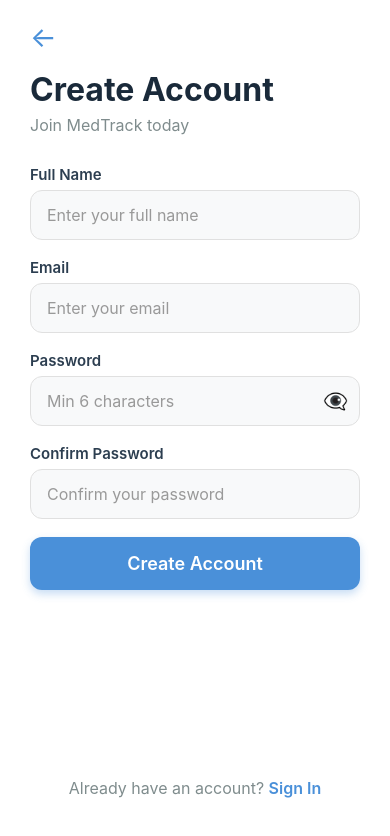
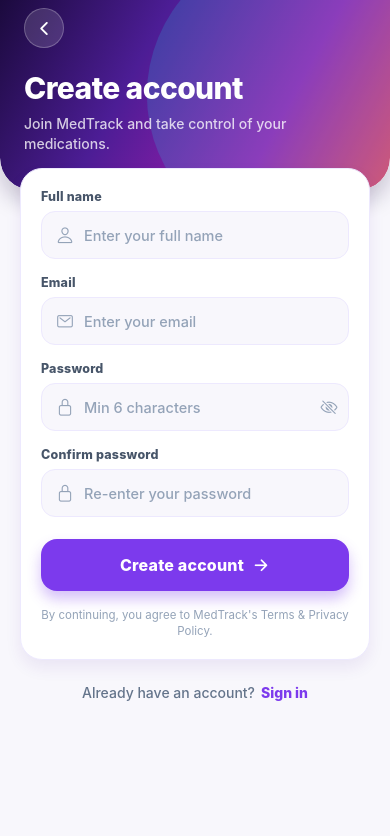
Before and after one commit to asandamathomoyi1/COMMIT-CREW, a React Native app: screen /SignUp in a window 390 px wide. Shown: the top 836 px of the page. Built offline with nearby package versions, Linux system fonts and the light colour scheme; no server answers.

Commit message:
Update SignupScreen UI

```diff
--- a/screens/SignupScreen.js
+++ b/screens/SignupScreen.js
@@ -1,4 +1,4 @@
-import React, { useState } from 'react';
+import React, { useState, useEffect, useRef } from 'react';
 import {
   View,
   Text,
@@ -7,11 +7,33 @@
   StyleSheet,
   KeyboardAvoidingView,
   Platform,
-  Alert,
   ActivityIndicator,
-  ScrollView
+  ScrollView,
+  StatusBar,
+  Animated,
+  Easing,
 } from 'react-native';
 import { SafeAreaView } from 'react-native-safe-area-context';
+import { LinearGradient } from 'expo-linear-gradient';
+import { Ionicons } from '@expo/vector-icons';
+
+const C = {
+  deep: '#1B0A3D',
+  violet: '#4C1D95',
+  magenta: '#A21CAF',
+  rose: '#F43F5E',
+  primary: '#7C3AED',
+  primaryDark: '#5B21B6',
+  ink: '#0B1220',
+  inkSoft: '#475569',
+  inkMuted: '#64748B',
+  inkFaint: '#94A3B8',
+  line: '#EDE9FE',
+  surface: '#FFFFFF',
+  bg: '#F8F7FC',
+  danger: '#DC2626',
+  dangerSoft: '#FEF2F2',
+};
 
 export default function SignupScreen({ navigation }) {
   const [fullName, setFullName] = useState('');
@@ -20,255 +42,320 @@
   const [confirmPassword, setConfirmPassword] = useState('');
   const [loading, setLoading] = useState(false);
   const [showPassword, setShowPassword] = useState(false);
+  const [errors, setErrors] = useState({});
 
-  const handleSignup = () => {
-    if (!fullName || !email || !password || !confirmPassword) {
-      Alert.alert('Error', 'Please fill in all fields');
-      return;
-    }
+  const headerFade = useRef(new Animated.Value(0)).current;
+  const headerRise = useRef(new Animated.Value(16)).current;
+  const formFade = useRef(new Animated.Value(0)).current;
+  const formRise = useRef(new Animated.Value(20)).current;
+  const bloom = useRef(new Animated.Value(0)).current;
 
-    if (password.length < 6) {
-      Alert.alert('Error', 'Password must be at least 6 characters');
-      return;
-    }
+  useEffect(() => {
+    Animated.parallel([
+      Animated.timing(headerFade, { toValue: 1, duration: 500, delay: 40, easing: Easing.out(Easing.cubic), useNativeDriver: true }),
+      Animated.timing(headerRise, { toValue: 0, duration: 500, delay: 40, easing: Easing.out(Easing.cubic), useNativeDriver: true }),
+    ]).start();
 
-    if (password !== confirmPassword) {
-      Alert.alert('Error', 'Passwords do not match');
-      return;
-    }
+    Animated.parallel([
+      Animated.timing(formFade, { toValue: 1, duration: 600, delay: 200, easing: Easing.out(Easing.cubic), useNativeDriver: true }),
+      Animated.timing(formRise, { toValue: 0, duration: 600, delay: 200, easing: Easing.out(Easing.cubic), useNativeDriver: true }),
+    ]).start();
+
+    Animated.loop(
+      Animated.sequence([
+        Animated.timing(bloom, { toValue: 1, duration: 7000, easing: Easing.inOut(Easing.ease), useNativeDriver: true }),
+        Animated.timing(bloom, { toValue: 0, duration: 7000, easing: Easing.inOut(Easing.ease), useNativeDriver: true }),
+      ])
+    ).start();
+  }, []);
+
+  const bloomX = bloom.interpolate({ inputRange: [0, 1], outputRange: [0, -40] });
+  const bloomY = bloom.interpolate({ inputRange: [0, 1], outputRange: [0, 30] });
+
+  const validate = () => {
+    const e = {};
+    if (!fullName.trim()) e.fullName = 'Full name is required.';
+    else if (fullName.trim().length < 2) e.fullName = 'Name is too short.';
+
+    if (!email.trim()) e.email = 'Email is required.';
+    else if (!/^[^\s@]+@[^\s@]+\.[^\s@]+$/.test(email.trim())) e.email = 'Enter a valid email address.';
+
+    if (!password) e.password = 'Password is required.';
+    else if (password.length < 6) e.password = 'Password must be at least 6 characters.';
+
+    if (!confirmPassword) e.confirmPassword = 'Please confirm your password.';
+    else if (password !== confirmPassword) e.confirmPassword = "Passwords don't match.";
+
+    setErrors(e);
+    return Object.keys(e).length === 0;
+  };
+
+  const handleSignup = async () => {
+    if (!validate()) return;
 
     setLoading(true);
-    setTimeout(() => {
+    try {
+      // 🔌 TODO: Replace this block with real auth (Firebase, Supabase, etc.)
+      // Example with Firebase:
+      //   import { createUserWithEmailAndPassword } from 'firebase/auth';
+      //   import { auth } from '../firebase/config';
+      //   await createUserWithEmailAndPassword(auth, email.trim(), password);
+      await new Promise((r) => setTimeout(r, 900));
+      navigation.replace('Home');
+    } catch (err) {
+      setErrors({ form: err.message || 'Signup failed. Please try again.' });
+    } finally {
       setLoading(false);
-      Alert.alert(
-        'Success!',
-        'Account created successfully!',
-        [
-          {
-            text: 'Go to Home',
-            onPress: () => navigation.replace('Home')
     }
-        ]
-      );
-    }, 1500);
+  };
+
+  const clearError = (field) => {
+    if (errors[field]) setErrors((prev) => ({ ...prev, [field]: undefined }));
   };
 
   return (
-    <SafeAreaView style={styles.container}>
-      <KeyboardAvoidingView
-        style={styles.keyboardView}
-        behavior={Platform.OS === 'ios' ? 'padding' : 'height'}
-      >
+    <View style={styles.container}>
+      <StatusBar barStyle="light-content" translucent backgroundColor="transparent" />
+
+      <KeyboardAvoidingView style={styles.keyboardView} behavior={Platform.OS === 'ios' ? 'padding' : undefined}>
         <ScrollView
           showsVerticalScrollIndicator={false}
           contentContainerStyle={styles.scrollContent}
+          keyboardShouldPersistTaps="handled"
         >
-          <View style={styles.innerContainer}>
+          <Animated.View style={{ opacity: headerFade, transform: [{ translateY: headerRise }] }}>
+            <View style={styles.headerWrap}>
+              <LinearGradient
+                colors={[C.deep, C.violet, C.magenta, C.rose]}
+                locations={[0, 0.35, 0.7, 1]}
+                start={{ x: 0.05, y: 0 }}
+                end={{ x: 0.95, y: 1 }}
+                style={styles.headerGradient}
+              >
+                <Animated.View
+                  pointerEvents="none"
+                  style={[styles.bloom, { transform: [{ translateX: bloomX }, { translateY: bloomY }] }]}
+                />
+                <SafeAreaView edges={['top']} style={styles.headerSafe}>
                   <TouchableOpacity
+                    onPress={() => navigation.goBack()}
                     style={styles.backButton}
-              onPress={() => navigation.goBack()}
+                    activeOpacity={0.7}
+                    accessibilityLabel="Go back"
                   >
-              <Text style={styles.backButtonText}>←</Text>
+                    <Ionicons name="chevron-back" size={20} color="#FFFFFF" />
                   </TouchableOpacity>
+                  <Text style={styles.title}>Create account</Text>
+                  <Text style={styles.subtitle}>Join MedTrack and take control of your medications.</Text>
+                </SafeAreaView>
+              </LinearGradient>
+            </View>
+          </Animated.View>
 
-            <View style={styles.header}>
-              <Text style={styles.title}>Create Account</Text>
-              <Text style={styles.subtitle}>Join MedTrack today</Text>
+          <Animated.View style={[styles.formWrap, { opacity: formFade, transform: [{ translateY: formRise }] }]}>
+            <View style={styles.formCard}>
+              {errors.form ? (
+                <View style={styles.formError}>
+                  <Ionicons name="alert-circle" size={16} color={C.danger} />
+                  <Text style={styles.formErrorText}>{errors.form}</Text>
                 </View>
+              ) : null}
 
-            <View style={styles.form}>
+              {/* Full name */}
               <View style={styles.inputContainer}>
-                <Text style={styles.label}>Full Name</Text>
+                <Text style={styles.label}>Full name</Text>
+                <View style={[styles.inputWrap, errors.fullName && styles.inputWrapError]}>
+                  <Ionicons name="person-outline" size={18} color={errors.fullName ? C.danger : C.inkFaint} />
                   <TextInput
                     style={styles.input}
                     placeholder="Enter your full name"
-                  placeholderTextColor="#999"
+                    placeholderTextColor={C.inkFaint}
                     value={fullName}
-                  onChangeText={setFullName}
+                    onChangeText={(t) => { setFullName(t); clearError('fullName'); }}
+                    autoCapitalize="words"
                   />
                 </View>
+                {errors.fullName ? <Text style={styles.errorText}>{errors.fullName}</Text> : null}
+              </View>
 
+              {/* Email */}
               <View style={styles.inputContainer}>
                 <Text style={styles.label}>Email</Text>
+                <View style={[styles.inputWrap, errors.email && styles.inputWrapError]}>
+                  <Ionicons name="mail-outline" size={18} color={errors.email ? C.danger : C.inkFaint} />
                   <TextInput
                     style={styles.input}
                     placeholder="Enter your email"
-                  placeholderTextColor="#999"
+                    placeholderTextColor={C.inkFaint}
                     value={email}
-                  onChangeText={setEmail}
+                    onChangeText={(t) => { setEmail(t); clearError('email'); }}
                     keyboardType="email-address"
                     autoCapitalize="none"
                     autoCorrect={false}
                   />
                 </View>
+                {errors.email ? <Text style={styles.errorText}>{errors.email}</Text> : null}
+              </View>
 
+              {/* Password */}
               <View style={styles.inputContainer}>
                 <Text style={styles.label}>Password</Text>
-                <View style={styles.passwordContainer}>
+                <View style={[styles.inputWrap, errors.password && styles.inputWrapError]}>
+                  <Ionicons name="lock-closed-outline" size={18} color={errors.password ? C.danger : C.inkFaint} />
                   <TextInput
-                    style={styles.passwordInput}
+                    style={styles.input}
                     placeholder="Min 6 characters"
-                    placeholderTextColor="#999"
+                    placeholderTextColor={C.inkFaint}
                     value={password}
-                    onChangeText={setPassword}
+                    onChangeText={(t) => { setPassword(t); clearError('password'); }}
                     secureTextEntry={!showPassword}
                   />
                   <TouchableOpacity
-                    style={styles.eyeButton}
                     onPress={() => setShowPassword(!showPassword)}
+                    hitSlop={{ top: 8, bottom: 8, left: 8, right: 8 }}
+                    accessibilityLabel={showPassword ? 'Hide password' : 'Show password'}
                   >
-                    <Text style={styles.eyeText}>{showPassword ? '👁️' : '👁️‍🗨️'}</Text>
+                    <Ionicons name={showPassword ? 'eye-outline' : 'eye-off-outline'} size={18} color={C.inkFaint} />
                   </TouchableOpacity>
                 </View>
+                {errors.password ? <Text style={styles.errorText}>{errors.password}</Text> : null}
               </View>
 
+              {/* Confirm password */}
               <View style={styles.inputContainer}>
-                <Text style={styles.label}>Confirm Password</Text>
+                <Text style={styles.label}>Confirm password</Text>
+                <View style={[styles.inputWrap, errors.confirmPassword && styles.inputWrapError]}>
+                  <Ionicons name="lock-closed-outline" size={18} color={errors.confirmPassword ? C.danger : C.inkFaint} />
                   <TextInput
                     style={styles.input}
-                  placeholder="Confirm your password"
-                  placeholderTextColor="#999"
+                    placeholder="Re-enter your password"
+                    placeholderTextColor={C.inkFaint}
                     value={confirmPassword}
-                  onChangeText={setConfirmPassword}
+                    onChangeText={(t) => { setConfirmPassword(t); clearError('confirmPassword'); }}
                     secureTextEntry={!showPassword}
                   />
                 </View>
+                {errors.confirmPassword ? <Text style={styles.errorText}>{errors.confirmPassword}</Text> : null}
+              </View>
 
               <TouchableOpacity
-                style={styles.signupButton}
+                style={[styles.signupButton, loading && styles.signupButtonDisabled]}
                 onPress={handleSignup}
                 disabled={loading}
+                activeOpacity={0.85}
               >
                 {loading ? (
-                  <ActivityIndicator color="#fff" size="small" />
+                  <ActivityIndicator color="#FFFFFF" size="small" />
                 ) : (
-                  <Text style={styles.signupButtonText}>Create Account</Text>
+                  <>
+                    <Text style={styles.signupButtonText}>Create account</Text>
+                    <Ionicons name="arrow-forward" size={18} color="#FFFFFF" />
+                  </>
                 )}
               </TouchableOpacity>
+
+              <Text style={styles.termsText}>
+                By continuing, you agree to MedTrack's Terms & Privacy Policy.
+              </Text>
             </View>
 
             <View style={styles.footer}>
-              <Text style={styles.footerText}>Already have an account? </Text>
-              <TouchableOpacity onPress={() => navigation.goBack()}>
-                <Text style={styles.loginLink}>Sign In</Text>
+              <Text style={styles.footerText}>Already have an account?</Text>
+              <TouchableOpacity
+                onPress={() => navigation.goBack()}
+                hitSlop={{ top: 8, bottom: 8, left: 8, right: 8 }}
+              >
+                <Text style={styles.loginLink}>Sign in</Text>
               </TouchableOpacity>
             </View>
-          </View>
+          </Animated.View>
         </ScrollView>
       </KeyboardAvoidingView>
-    </SafeAreaView>
+    </View>
   );
 }
 
 const styles = StyleSheet.create({
-  container: {
-    flex: 1,
-    backgroundColor: '#ffffff',
+  container: { flex: 1, backgroundColor: C.bg },
+  keyboardView: { flex: 1 },
+  scrollContent: { flexGrow: 1, paddingBottom: 32 },
+
+  headerWrap: {
+    borderBottomLeftRadius: 32,
+    borderBottomRightRadius: 32,
+    overflow: 'hidden',
+    shadowColor: '#1B0A3D',
+    shadowOffset: { width: 0, height: 12 },
+    shadowOpacity: 0.22,
+    shadowRadius: 22,
+    elevation: 8,
   },
-  keyboardView: {
-    flex: 1,
+  headerGradient: {
+    paddingBottom: 36,
+    overflow: 'hidden',
+    borderBottomLeftRadius: 32,
+    borderBottomRightRadius: 32,
   },
-  scrollContent: {
-    flexGrow: 1,
+  bloom: {
+    position: 'absolute',
+    width: 300, height: 300, borderRadius: 150,
+    backgroundColor: '#22D3EE', opacity: 0.18, top: -80, right: -90,
   },
-  innerContainer: {
-    flex: 1,
-    paddingHorizontal: 30,
-    paddingTop: 20,
-    paddingBottom: 30,
+  headerSafe: { paddingHorizontal: 24, paddingTop: 8 },
+  backButton: {
+    width: 40, height: 40, borderRadius: 20,
+    backgroundColor: 'rgba(255,255,255,0.14)',
+    borderWidth: 1, borderColor: 'rgba(255,255,255,0.24)',
+    alignItems: 'center', justifyContent: 'center', marginBottom: 22,
   },
-  backButton: {
-    marginBottom: 16,
+  title: { fontSize: 30, fontWeight: '800', color: '#FFFFFF', letterSpacing: -0.6 },
+  subtitle: {
+    fontSize: 14, color: 'rgba(255,255,255,0.78)',
+    marginTop: 8, lineHeight: 20, fontWeight: '500', paddingRight: 12,
   },
-  backButtonText: {
-    fontSize: 28,
-    color: '#4a90d9',
+
+  formWrap: { paddingHorizontal: 20, marginTop: -22 },
+  formCard: {
+    backgroundColor: C.surface, borderRadius: 22, padding: 20,
+    borderWidth: 1, borderColor: C.line,
+    shadowColor: '#4C1D95', shadowOffset: { width: 0, height: 8 },
+    shadowOpacity: 0.08, shadowRadius: 16, elevation: 4,
   },
-  header: {
-    marginBottom: 30,
+  formError: {
+    flexDirection: 'row', alignItems: 'center', gap: 8,
+    backgroundColor: C.dangerSoft, padding: 12, borderRadius: 12,
+    marginBottom: 14,
   },
-  title: {
-    fontSize: 32,
-    fontWeight: 'bold',
-    color: '#1a2a3a',
+  formErrorText: { color: C.danger, fontSize: 13, fontWeight: '600', flex: 1 },
+
+  inputContainer: { marginBottom: 16 },
+  label: { fontSize: 12.5, fontWeight: '800', color: C.inkSoft, marginBottom: 7, letterSpacing: 0.2 },
+  inputWrap: {
+    flexDirection: 'row', alignItems: 'center', gap: 10,
+    borderWidth: 1.5, borderColor: C.line, borderRadius: 14,
+    paddingHorizontal: 14, paddingVertical: 13, backgroundColor: C.bg,
   },
-  subtitle: {
-    fontSize: 16,
-    color: '#7f8c8d',
-    marginTop: 6,
+  inputWrapError: { borderColor: C.danger, backgroundColor: C.dangerSoft },
+  input: { flex: 1, fontSize: 14.5, color: C.ink, padding: 0, fontWeight: '500' },
+  errorText: { color: C.danger, fontSize: 12, marginTop: 6, fontWeight: '600', marginLeft: 4 },
+
+  signupButton: {
+    flexDirection: 'row', alignItems: 'center', justifyContent: 'center', gap: 8,
+    backgroundColor: C.primary, borderRadius: 16, paddingVertical: 16, marginTop: 6,
+    shadowColor: C.primary, shadowOffset: { width: 0, height: 8 },
+    shadowOpacity: 0.32, shadowRadius: 14, elevation: 5,
   },
-  form: {
-    flex: 1,
-  },
-  inputContainer: {
-    marginBottom: 18,
-  },
-  label: {
-    fontSize: 15,
-    fontWeight: '600',
-    color: '#2c3e50',
-    marginBottom: 6,
-  },
-  input: {
-    borderWidth: 1.5,
-    borderColor: '#e0e0e0',
-    borderRadius: 12,
-    paddingHorizontal: 16,
-    paddingVertical: 14,
-    fontSize: 16,
-    backgroundColor: '#f8f9fa',
-    color: '#2c3e50',
-  },
-  passwordContainer: {
-    flexDirection: 'row',
-    alignItems: 'center',
-    borderWidth: 1.5,
-    borderColor: '#e0e0e0',
-    borderRadius: 12,
-    backgroundColor: '#f8f9fa',
-  },
-  passwordInput: {
-    flex: 1,
-    paddingHorizontal: 16,
-    paddingVertical: 14,
-    fontSize: 16,
-    color: '#2c3e50',
-  },
-  eyeButton: {
-    paddingHorizontal: 12,
-  },
-  eyeText: {
-    fontSize: 20,
-  },
-  signupButton: {
-    backgroundColor: '#4a90d9',
-    borderRadius: 12,
-    paddingVertical: 16,
-    alignItems: 'center',
-    shadowColor: '#4a90d9',
-    shadowOffset: { width: 0, height: 4 },
-    shadowOpacity: 0.3,
-    shadowRadius: 8,
-    elevation: 5,
-  },
-  signupButtonText: {
-    color: '#ffffff',
-    fontSize: 18,
-    fontWeight: '600',
+  signupButtonDisabled: { opacity: 0.75 },
+  signupButtonText: { color: '#FFFFFF', fontSize: 16, fontWeight: '800', letterSpacing: 0.2 },
+
+  termsText: {
+    fontSize: 11.5, color: C.inkFaint, textAlign: 'center',
+    lineHeight: 16, marginTop: 16,
   },
   footer: {
-    flexDirection: 'row',
-    justifyContent: 'center',
-    alignItems: 'center',
-    paddingVertical: 16,
+    flexDirection: 'row', justifyContent: 'center', alignItems: 'center',
+    gap: 6, paddingVertical: 24,
   },
-  footerText: {
-    fontSize: 16,
-    color: '#7f8c8d',
-  },
-  loginLink: {
-    fontSize: 16,
-    color: '#4a90d9',
-    fontWeight: '600',
-  },
+  footerText: { fontSize: 14, color: C.inkMuted, fontWeight: '500' },
+  loginLink: { fontSize: 14, color: C.primary, fontWeight: '800' },
 });
```
Lines whose indentation alone changed are shown as unchanged.
